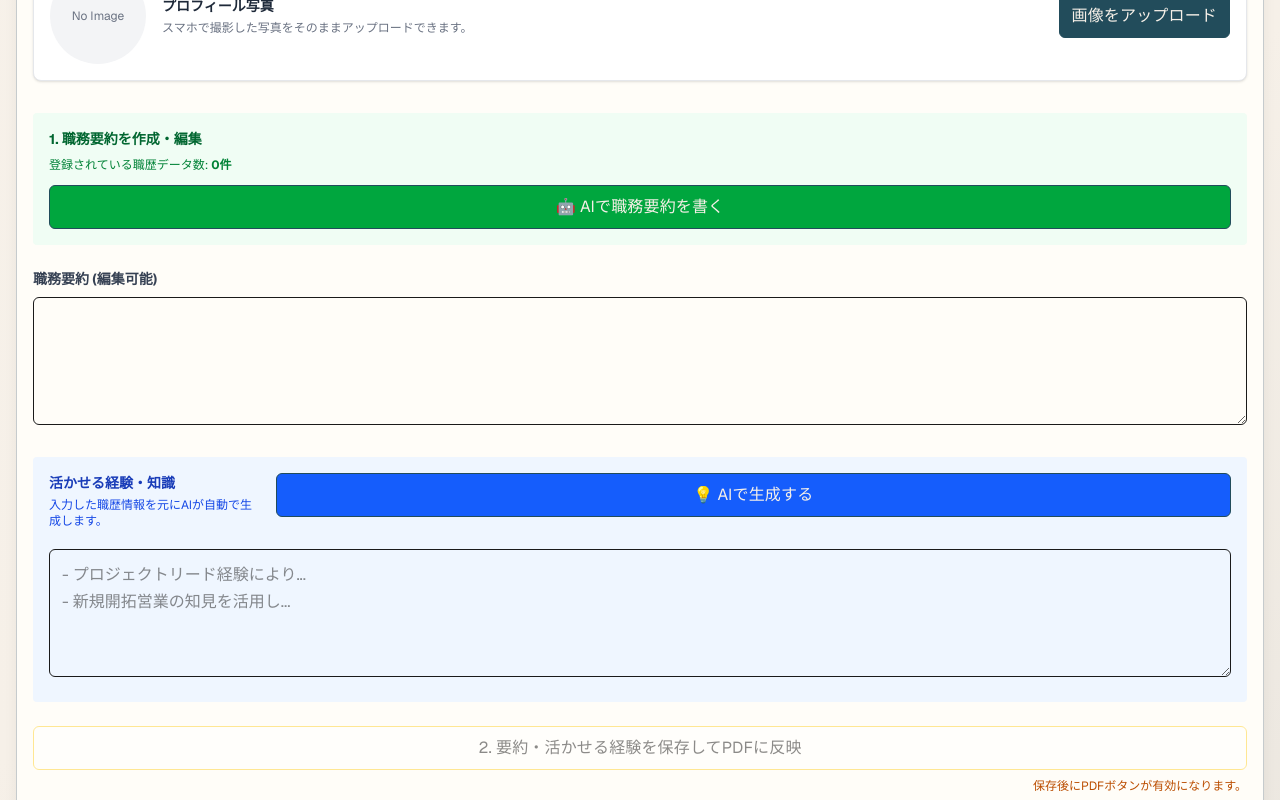
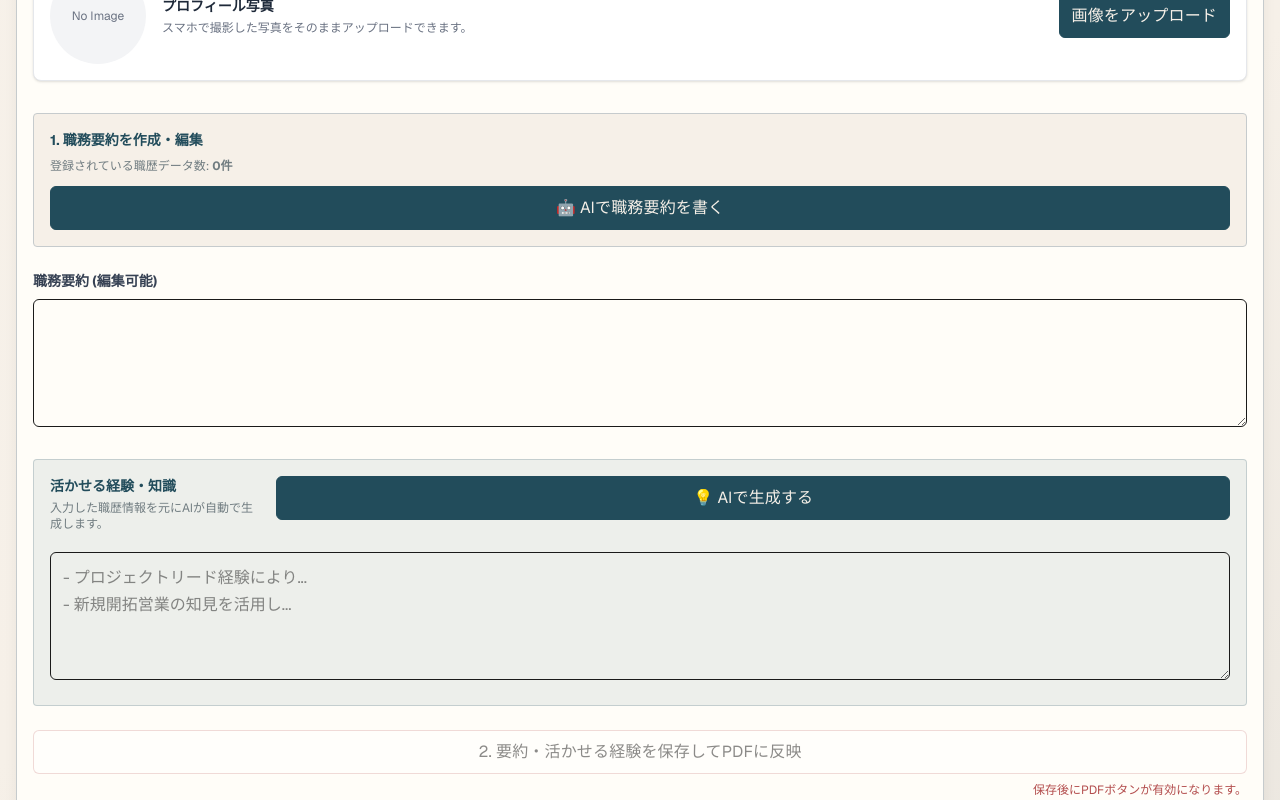
Before and after one commit to ANOSkdy/resume_aidesu, a Next.js app: page /cv/3 in a window 1280 px wide. Shown: the part 480-1280 px from the top of the page. Built offline with nearby package versions, Linux system fonts and the light colour scheme.

Commit message:
style: unify resume/cv UI accents to wa-modern palette

```diff
--- a/app/cv/1/page.tsx
+++ b/app/cv/1/page.tsx
@@ -19,7 +19,7 @@ export default function CVStep1() {
   const [openHint, setOpenHint] = useState<'pr_summary' | 'episode' | 'policy' | null>(null);
   const { register, handleSubmit, setValue } = useForm<AiInputData>();
   const hintButtonClass =
-    'inline-flex h-6 w-6 items-center justify-center rounded-full bg-blue-500 text-xs font-bold text-white shadow transition-colors wa-motion-ui hover:bg-blue-600 focus:outline-none focus:ring-2 focus:ring-blue-300';
+    'inline-flex h-6 w-6 items-center justify-center rounded-full bg-ai text-xs font-bold text-white shadow transition-colors wa-motion-ui hover:bg-ai/90 focus-visible:wa-focus';
 
   useEffect(() => {
     // 以前の入力があればロード
@@ -44,7 +44,7 @@ export default function CVStep1() {
   return (
     <div>
       <h2 className="text-xl font-bold mb-4">自己PR作成のためのヒアリング</h2>
-      <div className="mb-4 rounded border border-blue-100 bg-blue-50 p-3 text-xs text-blue-900">
+      <div className="mb-4 rounded border border-ai/20 bg-ai/8 p-3 text-xs text-sumi">
         <p className="font-semibold">この回答をもとに次の画面で自己PRをAI生成します。</p>
         <p className="mt-1">箇条書きや短い文章でも大丈夫です。生成後に編集して整えられます。</p>
       </div>
--- a/app/cv/2/page.tsx
+++ b/app/cv/2/page.tsx
@@ -112,8 +112,8 @@ export default function CVStep2() {
         1) 生成 → 2) 編集 → 3) 保存して次へ、の順で進めます。
       </p>
 
-      <div className="bg-blue-50 p-4 rounded mb-6">
-        <h3 className="font-bold text-sm mb-2 text-blue-800">1. AIで自己PRを生成</h3>
+      <div className="bg-kinari p-4 rounded mb-6 border border-[var(--border)]">
+        <h3 className="font-bold text-sm mb-2 text-ai">1. AIで自己PRを生成</h3>
         <div className="text-xs mb-2 text-gray-500">
           認識されているエピソード文字数: {inputs?.episode?.length || 0}文字
         </div>
--- a/app/cv/3/page.tsx
+++ b/app/cv/3/page.tsx
@@ -445,7 +445,7 @@ export default function CVStep3() {
             {uploadMessage ? (
               <p
                 className={`text-xs ${
-                  uploadMessage.type === 'success' ? 'text-green-600' : 'text-red-600'
+                  uploadMessage.type === 'success' ? 'text-ai' : 'text-akane'
                 }`}
               >
                 {uploadMessage.text}
@@ -455,12 +455,12 @@ export default function CVStep3() {
         </div>
       </div>
 
-      <div className="bg-green-50 p-4 rounded mb-6">
-        <h3 className="font-bold text-sm mb-2 text-green-800">1. 職務要約を作成・編集</h3>
-        <div className="text-xs text-green-700 mb-3">
+      <div className="bg-kinari p-4 rounded mb-6 border border-[var(--border)]">
+        <h3 className="font-bold text-sm mb-2 text-ai">1. 職務要約を作成・編集</h3>
+        <div className="text-xs text-nezumi mb-3">
            <p>登録されている職歴データ数: <strong>{worksCount}件</strong></p>
         </div>
-        <Button onClick={generateSummary} isLoading={loadingAI} size="sm" className="bg-green-600 hover:bg-green-700">
+        <Button onClick={generateSummary} isLoading={loadingAI} size="sm" className="bg-ai hover:bg-ai/90">
           🤖 AIで職務要約を書く
         </Button>
       </div>
@@ -472,13 +472,13 @@ export default function CVStep3() {
           value={summary}
           onChange={(e) => setSummary(e.target.value)}
         />
-        <div className="bg-blue-50 p-4 rounded">
+        <div className="bg-ai/8 p-4 rounded border border-ai/20">
           <div className="flex items-start justify-between gap-4">
             <div>
-              <p className="text-sm font-bold text-blue-800 mb-1">活かせる経験・知識</p>
-              <p className="text-xs text-blue-700 mb-2">入力した職歴情報を元にAIが自動で生成します。</p>
+              <p className="text-sm font-bold text-ai mb-1">活かせる経験・知識</p>
+              <p className="text-xs text-nezumi mb-2">入力した職歴情報を元にAIが自動で生成します。</p>
             </div>
-            <Button onClick={generateExperienceKnowledge} isLoading={loadingExperienceAI} size="sm" className="bg-blue-600 hover:bg-blue-700">
+            <Button onClick={generateExperienceKnowledge} isLoading={loadingExperienceAI} size="sm" className="bg-ai hover:bg-ai/90">
               💡 AIで生成する
             </Button>
           </div>
@@ -496,12 +496,12 @@ export default function CVStep3() {
             variant="outline"
             onClick={onSaveSummary}
             disabled={!summary && !transferableSkills}
-            className={requiresSaveBeforePdf ? 'border-amber-300 bg-amber-50 text-amber-900 hover:bg-amber-100' : undefined}
+            className={requiresSaveBeforePdf ? 'border-akane/40 bg-akane/10 text-akane hover:bg-akane/15' : undefined}
           >
             2. 要約・活かせる経験を保存してPDFに反映
           </Button>
           {requiresSaveBeforePdf ? (
-            <p className="mt-2 text-xs text-amber-700">
+            <p className="mt-2 text-xs text-akane">
               保存後にPDFボタンが有効になります。
             </p>
           ) : null}
--- a/app/resume/1/page.tsx
+++ b/app/resume/1/page.tsx
@@ -278,7 +278,7 @@ export default function ResumeStep1() {
                   <label className="block text-sm font-medium text-gray-700 mb-1">連絡先住所</label>
                   <textarea
                     {...register('contactAddress')}
-                    className="w-full rounded border border-gray-300 px-3 py-2 shadow-sm focus:outline-none focus:ring-2 focus:ring-blue-500"
+                    className="w-full rounded border border-gray-300 px-3 py-2 shadow-sm focus:outline-none focus:ring-2 focus-visible:wa-focus"
                     rows={3}
                   />
                   {errors.contactAddress?.message && (
--- a/components/pdf/JobHistoryTrigger.tsx
+++ b/components/pdf/JobHistoryTrigger.tsx
@@ -17,11 +17,11 @@ export const JobHistoryTrigger: React.FC<JobHistoryTriggerProps> = ({ data, disa
         <button
           type="button"
           disabled
-          className="inline-flex items-center justify-center rounded-md bg-gray-300 px-6 py-3 text-sm font-medium text-white opacity-70 cursor-not-allowed"
+          className="inline-flex items-center justify-center rounded-md bg-nezumi/45 px-6 py-3 text-sm font-medium text-white opacity-70 cursor-not-allowed"
         >
           {resumeId ? '📄 職務経歴書をダウンロード' : '履歴書ID未設定'}
         </button>
-        {disabled ? <p className="text-xs text-amber-700">先に保存してください</p> : null}
+        {disabled ? <p className="text-xs text-akane">先に保存してください</p> : null}
       </div>
     );
   }
@@ -33,7 +33,7 @@ export const JobHistoryTrigger: React.FC<JobHistoryTriggerProps> = ({ data, disa
       href={href}
       target="_blank"
       rel="noopener noreferrer"
-      className="inline-flex items-center justify-center rounded-md bg-green-600 px-6 py-3 text-sm font-medium text-white hover:bg-green-700 shadow-sm transition-colors wa-motion-ui"
+      className="inline-flex items-center justify-center rounded-md bg-ai px-6 py-3 text-sm font-medium text-white hover:bg-ai/90 shadow-sm transition-colors wa-motion-ui"
     >
       📄 職務経歴書をダウンロード
     </a>
--- a/components/pdf/PDFTrigger.tsx
+++ b/components/pdf/PDFTrigger.tsx
@@ -18,11 +18,11 @@ export const PDFTrigger = ({ data, disabled = false }: PDFTriggerProps) => {
         <button
           type="button"
           disabled
-          className="inline-flex items-center justify-center rounded-md bg-gray-300 px-6 py-3 text-sm font-medium text-white opacity-70 cursor-not-allowed"
+          className="inline-flex items-center justify-center rounded-md bg-nezumi/45 px-6 py-3 text-sm font-medium text-white opacity-70 cursor-not-allowed"
         >
           {resumeId ? '📥 JIS履歴書をダウンロード' : '履歴書ID未設定'}
         </button>
-        {disabled ? <p className="text-xs text-amber-700">先に保存してください</p> : null}
+        {disabled ? <p className="text-xs text-akane">先に保存してください</p> : null}
       </div>
     );
   }
@@ -36,7 +36,7 @@ export const PDFTrigger = ({ data, disabled = false }: PDFTriggerProps) => {
       href={href}
       target="_blank"
       rel="noopener noreferrer"
-      className="inline-flex items-center justify-center rounded-md bg-blue-600 px-6 py-3 text-sm font-medium text-white hover:bg-blue-700 shadow-sm transition-colors wa-motion-ui"
+      className="inline-flex items-center justify-center rounded-md bg-ai px-6 py-3 text-sm font-medium text-white hover:bg-ai/90 shadow-sm transition-colors wa-motion-ui"
     >
       📥 JIS履歴書をダウンロード
     </a>
```
Also changed, not shown: app/resume/3/page.tsx (+4 -4 lines), app/resume/4/page.tsx (+8 -8 lines).
